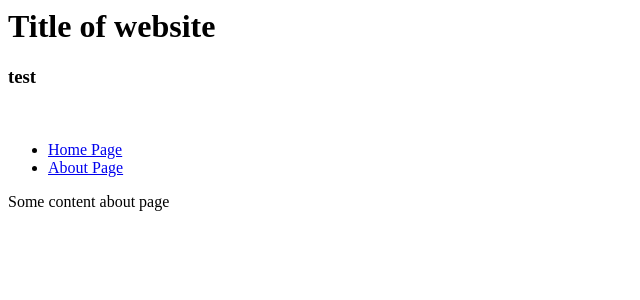
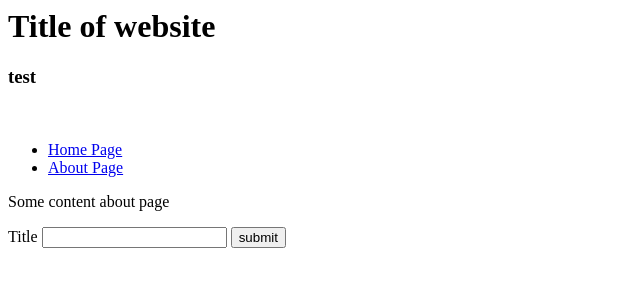
Before and after one commit to kanzasyed/PythonAndFlaskWebApp, a Flask app: page /about in a window 1280 px wide. Shown: the top 300 px of the page, without its empty margins (0-640 px from the left). Run offline with Flask 3, Linux system fonts and the light colour scheme.

Commit message:
reading and writing with forms

```diff
--- a/app.py
+++ b/app.py
@@ -1,6 +1,7 @@
 from flask import Flask;
 
 app=Flask(__name__)
+app.config['SECRET_KEY']='secret-key'
 
 from routes import *
 
--- /dev/null
+++ b/forms.py
@@ -0,0 +1,7 @@
+from flask_wtf import FlaskForm
+from wtforms import StringField, SubmitField
+from wtforms.validators import DataRequired
+
+class AddTaskForm(FlaskForm):
+    title=StringField('Title',validators=[DataRequired()])
+    submit=SubmitField('submit')
--- a/routes.py
+++ b/routes.py
@@ -1,11 +1,17 @@
 from app import app;
 from flask import render_template;
+
+import forms
 
 @app.route('/')
 @app.route('/home')
 def index():
     return render_template("index.html")
 
-@app.route("/about")
+@app.route('/about', methods=['GET','POST'])
 def about():
-    return render_template("about.html")
+    form= forms.AddTaskForm()
+    if form.validate_on_submit():
+        print('Submitted Title', form.title.data)
+        return render_template('about.html',form=form, title=form.title.data)
+    return render_template('about.html',form=form)
--- a/templates/about.html
+++ b/templates/about.html
@@ -1,4 +1,15 @@
 {% extends "base.html" %}
 {% block main %}
 <p>Some content about page</p>
+<form action="/about" method="POST">
+    {{ form.csrf_token }}
+    {{ form.title.label}}
+    {{ form.title}}
+    {{ form.submit}}
+</form>
+
+{% if title %}
+    <h1>{{ title }}</h1>
+{% endif %}
+
 {% endblock %}
```
